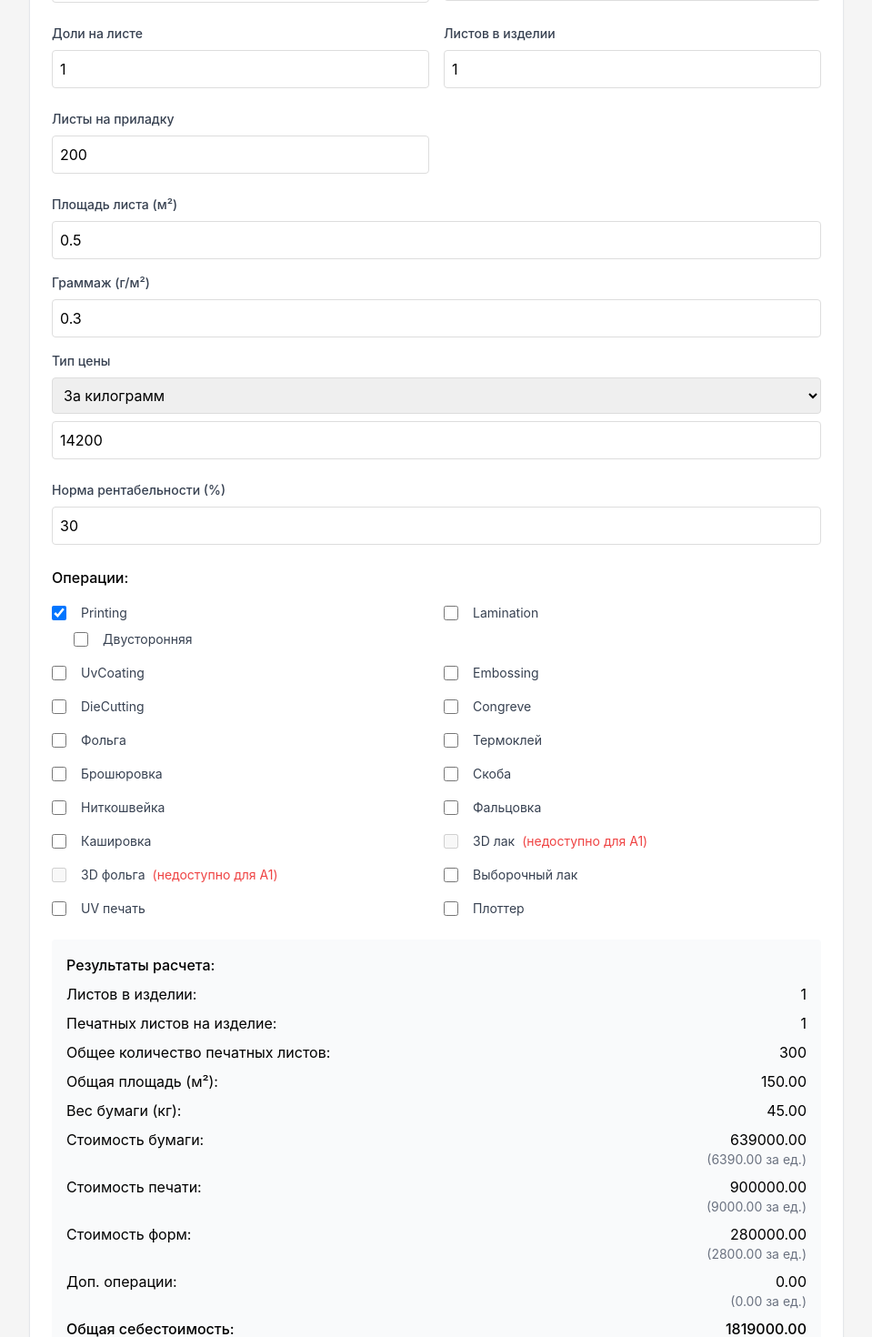
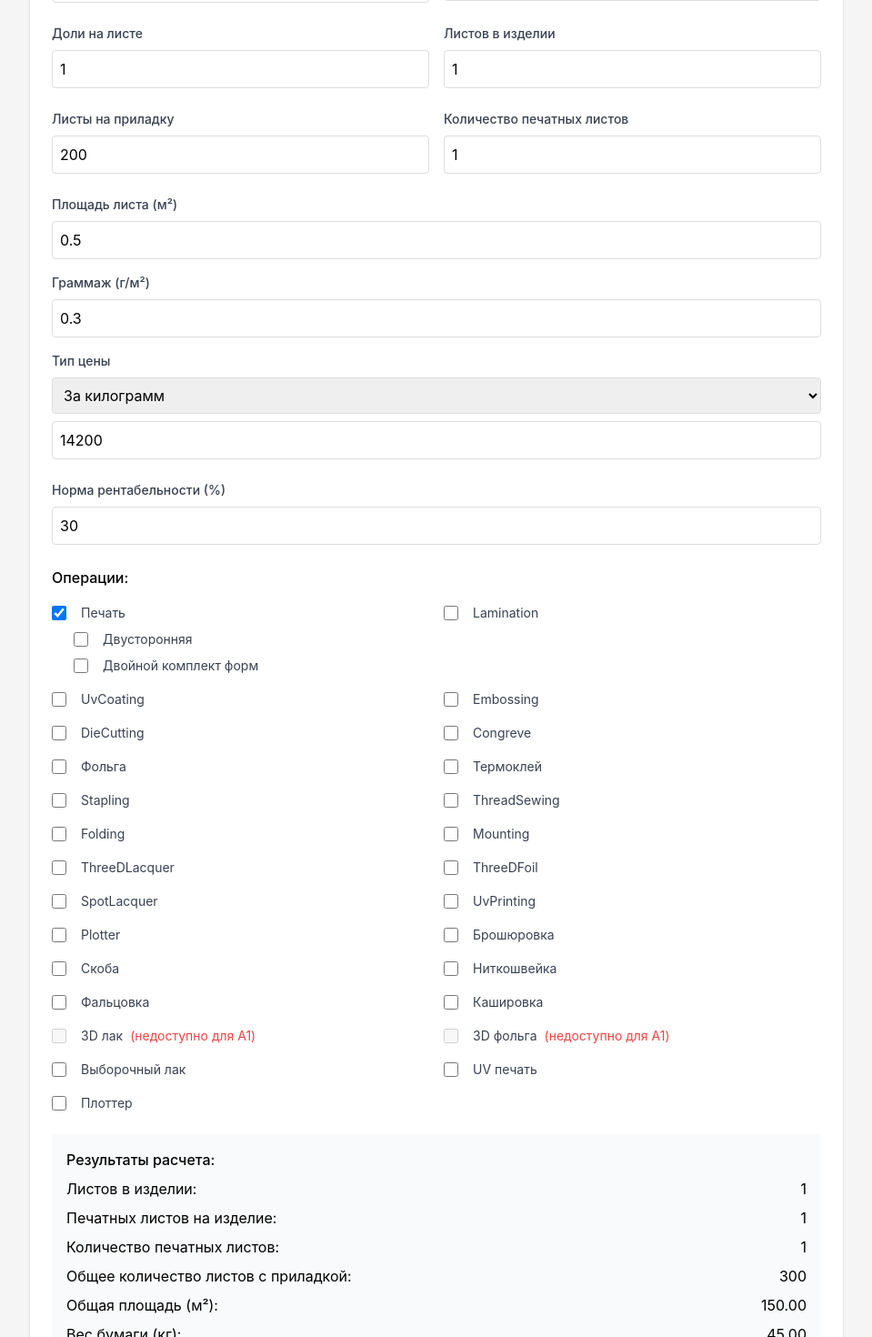
Before and after one commit to Velheorius1/calculator, a React (Create React App) app: page / in a window 1280 px wide. Shown: the part 200-1670 px from the top of the page at 91% size, without its empty margins (160-1119 px from the left). Built offline with nearby package versions, Linux system fonts and the light colour scheme.

Commit message:
обавлен расчет многостраничной продукции

```diff
--- a/src/components/Calculator.js
+++ b/src/components/Calculator.js
@@ -13,8 +13,9 @@ const initialComponentData = {
   priceType: 'kg',
   profitMargin: 30,
   pagesPerProduct: 1,
+  printedSheets: 1,
   options: {
-    printing: { enabled: true, doubleSided: false },
+    printing: { enabled: true, doubleSided: false, doubleForms: false },
     lamination: { enabled: false, doubleSided: false },
     uvCoating: { enabled: false, doubleSided: false },
     embossing: { enabled: false, doubleSided: false },
@@ -110,7 +111,7 @@ const Calculator = () => {
 
   const calculateComponentCost = (component) => {
     const sheetsPerProduct = Math.ceil(component.pagesPerProduct / component.sharesPerSheet);
-    const totalSheets = Math.ceil(component.quantity * sheetsPerProduct) + component.setupSheets;
+    const totalSheets = (Math.ceil(component.quantity * sheetsPerProduct) + component.setupSheets) * component.printedSheets;
     const totalArea = totalSheets * component.sheetArea;
     const paperWeight = totalArea * component.paperWeight;
 
@@ -120,9 +121,12 @@ const Calculator = () => {
 
     const format = prices.formats[component.format];
     const printMultiplier = component.options.printing.doubleSided ? 2 : 1;
-    const printingCost = (format.printSetup +
+
+    const printingCost = component.printedSheets * (format.printSetup +
       (component.quantity > 1000 ? (component.quantity - 1000) * format.printPerUnit : 0)) * printMultiplier;
-    const formsCost = format.forms * printMultiplier;
+
+    const formsMultiplier = component.options.printing.doubleForms ? 2 : 1;
+    const formsCost = format.forms * printMultiplier * component.printedSheets * formsMultiplier;
 
     let additionalCost = 0;
 
@@ -421,6 +425,16 @@ const Calculator = () => {
                       className="w-full p-2 border rounded"
                     />
                   </div>
+                  <div className="space-y-2">
+                    <label className="block text-sm font-medium">Количество печатных листов</label>
+                    <input
+                      type="number"
+                      value={component.printedSheets}
+                      onChange={(e) => updateComponent(component.id, 'printedSheets', parseInt(e.target.value) || 1)}
+                      min="1"
+                      className="w-full p-2 border rounded"
+                    />
+                  </div>
                 </div>
 
                 <div className="grid grid-3 gap-4">
@@ -481,8 +495,43 @@ const Calculator = () => {
                 <div className="space-y-4">
                   <h3 className="font-medium">Операции:</h3>
                   <div className="grid grid-cols-2 gap-4">
-                    {/* Стандартные операции с двусторонней опцией */}
-                    {['printing', 'lamination', 'uvCoating', 'embossing', 'dieCutting', 'congreve'].map((key) => (
+                    {/* Печать с дополнительными опциями */}
+                    <div className="space-y-2">
+                      <label className="flex items-center space-x-2">
+                        <input
+                          type="checkbox"
+                          checked={component.options.printing.enabled}
+                          onChange={(e) => updateComponentOption(component.id, 'printing', 'enabled', e.target.checked)}
+                          className="rounded"
+                        />
+                        <span>Печать</span>
+                      </label>
+                      {component.options.printing.enabled && (
+                        <div className="pl-6 space-y-2">
+                          <label className="flex items-center space-x-2">
+                            <input
+                              type="checkbox"
+                              checked={component.options.printing.doubleSided}
+                              onChange={(e) => updateComponentOption(component.id, 'printing', 'doubleSided', e.target.checked)}
+                              className="rounded"
+                            />
+                            <span>Двусторонняя</span>
+                          </label>
+                          <label className="flex items-center space-x-2">
+                            <input
+                              type="checkbox"
+                              checked={component.options.printing.doubleForms}
+                              onChange={(e) => updateComponentOption(component.id, 'printing', 'doubleForms', e.target.checked)}
+                              className="rounded"
+                            />
+                            <span>Двойной комплект форм</span>
+                          </label>
+                        </div>
+                      )}
+                    </div>
+
+                    {/* Остальные операции */}
+                    {['lamination', 'uvCoating', 'embossing', 'dieCutting', 'congreve', 'foil', 'thermalBinding', 'stapling', 'threadSewing', 'folding', 'mounting', 'threeDLacquer', 'threeDFoil', 'spotLacquer', 'uvPrinting', 'plotter'].map((key) => (
                       <div key={key} className="space-y-2">
                         <label className="flex items-center space-x-2">
                           <input
@@ -491,33 +540,7 @@ const Calculator = () => {
                             onChange={(e) => updateComponentOption(component.id, key, 'enabled', e.target.checked)}
                             className="rounded"
                           />
-                          <span className="capitalize">{key}</span>
-                        </label>
-                        {component.options[key].enabled && (
-                          <label className="flex items-center space-x-2 pl-6">
-                            <input
-                              type="checkbox"
-                              checked={component.options[key].doubleSided}
-                              onChange={(e) => updateComponentOption(component.id, key, 'doubleSided', e.target.checked)}
-                              className="rounded"
-                            />
-                            <span>Двусторонняя</span>
-                          </label>
-                        )}
-                      </div>
-                    ))}
-
-                    {/* Простые операции без дополнительных опций */}
-                    {['foil', 'thermalBinding'].map((key) => (
-                      <div key={key} className="space-y-2">
-                        <label className="flex items-center space-x-2">
-                          <input
-                            type="checkbox"
-                            checked={component.options[key].enabled}
-                            onChange={(e) => updateComponentOption(component.id, key, 'enabled', e.target.checked)}
-                            className="rounded"
-                          />
-                          <span>{key === 'foil' ? 'Фольга' : 'Термоклей'}</span>
+                          <span>{key === 'foil' ? 'Фольга' : key === 'thermalBinding' ? 'Термоклей' : key.charAt(0).toUpperCase() + key.slice(1)}</span>
                         </label>
                       </div>
                     ))}
@@ -730,7 +753,10 @@ const Calculator = () => {
                     <span>Печатных листов на изделие:</span>
                     <span className="text-right">{results.sheetsPerProduct}</span>
 
-                    <span>Общее количество печатных листов:</span>
+                    <span>Количество печатных листов:</span>
+                    <span className="text-right">{component.printedSheets}</span>
+
+                    <span>Общее количество листов с приладкой:</span>
                     <span className="text-right">{results.sheets}</span>
 
                     <span>Общая площадь (м²):</span>
@@ -748,7 +774,7 @@ const Calculator = () => {
                       </span>
                     </span>
 
-                    <span>Стоимость печати:</span>
+                    <span>Стоимость печати{component.options.printing.doubleSided ? ' (двусторонняя)' : ''}:</span>
                     <span className="text-right">
                       {results.costs.printing.toFixed(2)}
                       <br />
@@ -757,7 +783,7 @@ const Calculator = () => {
                       </span>
                     </span>
 
-                    <span>Стоимость форм:</span>
+                    <span>Стоимость форм{component.options.printing.doubleForms ? ' (двойной комплект)' : ''}:</span>
                     <span className="text-right">
                       {results.costs.forms.toFixed(2)}
                       <br />
```
